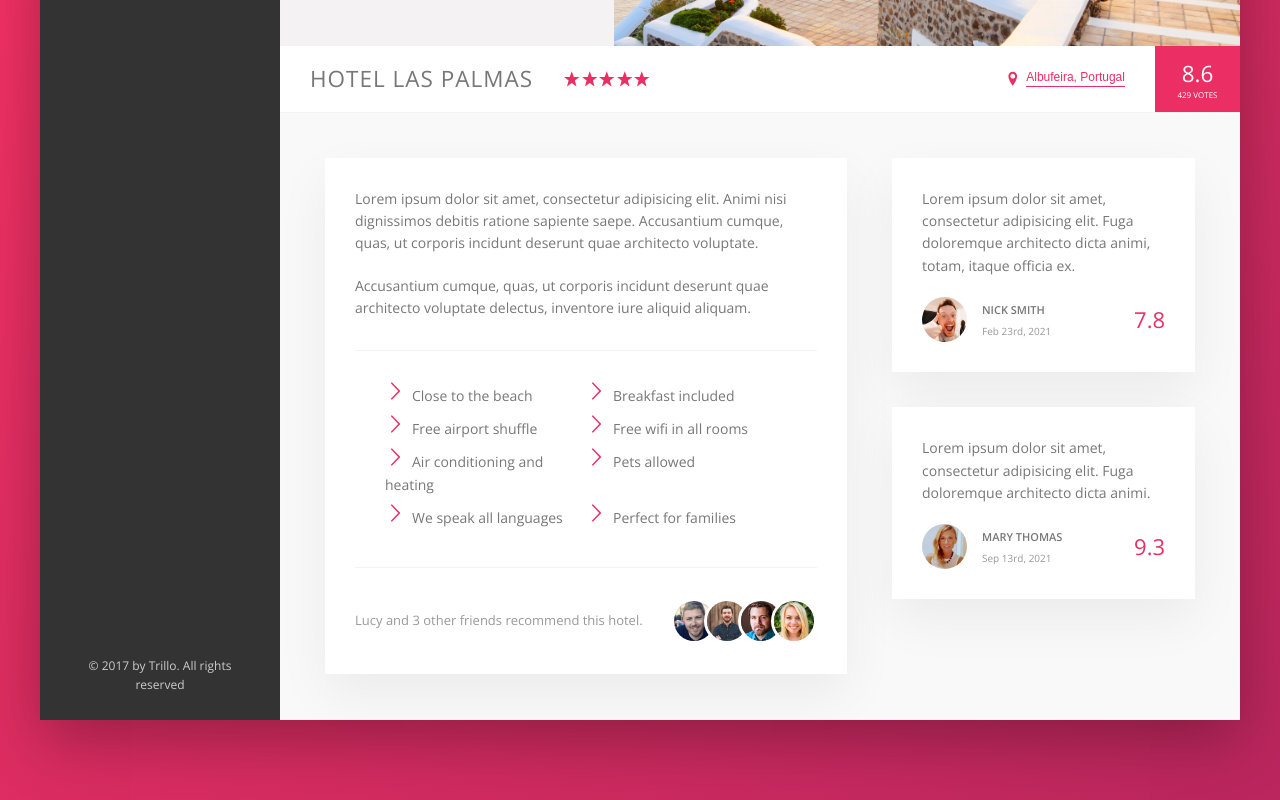
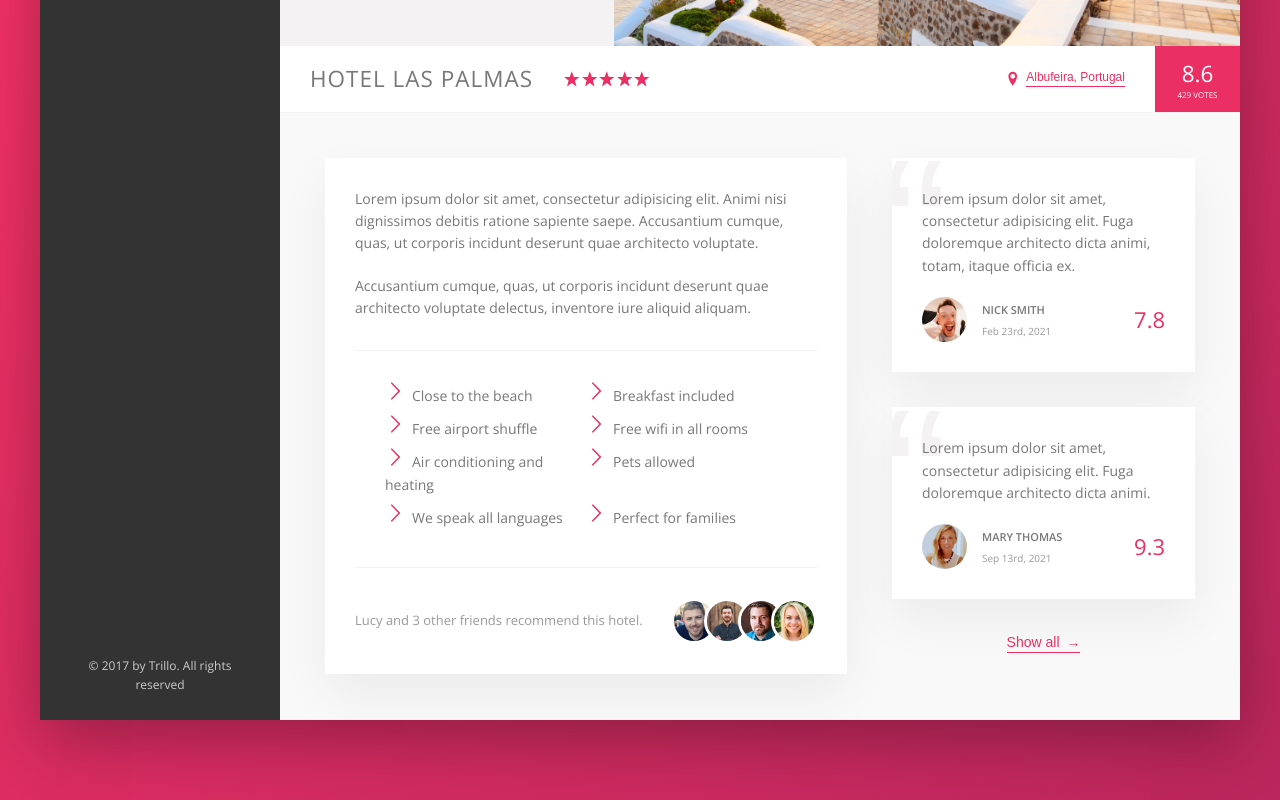
Before and after one commit to StRane/Trillo-spinoff, a website: page index.html in a window 1280 px wide. Shown: the part 480-1280 px from the top of the page. Drawn offline with nearby package versions, Linux system fonts and the light colour scheme.

Commit message:
User reviews section- Part 2
Aligning button at the bottom and using left quotation mark inside flexbox with css styling

```diff
--- a/index.html
+++ b/index.html
@@ -244,6 +244,8 @@
                   <div class="review__rating">9.3</div>
                 </figcaption>
               </figure>
+
+              <button class="btn-inline">Show all <span>&rarr;</span></button>
             </div>
           </div>
         </main>
--- a/sass/_components.scss
+++ b/sass/_components.scss
@@ -274,8 +274,16 @@
   cursor: pointer;
   transition: all 0.2s;
 
+  & span {
+    margin-left: 3px;
+    transition: margin-left 0.2s;
+  }
+
   &:hover {
     color: var(--color-grey-dark-1);
+    span {
+      margin-left: 8px;
+    }
   }
 
   &:focus {
@@ -383,9 +391,13 @@
   box-shadow: var(--shadow-light);
   padding: 3rem;
   margin-bottom: 3.5rem;
+  position: relative;
+  overflow: hidden;
 
   &__text {
     margin-bottom: 2rem;
+    z-index: 10;
+    position: relative;
   }
 
   &__user {
@@ -421,4 +433,16 @@
     font-size: 2.2rem;
     font-weight: 300;
   }
+
+  &::before {
+    content: "\201C";
+    position: absolute;
+    top: -2.75rem;
+    left: -1rem;
+    line-height: 1;
+    font-size: 20rem;
+    color: var(--color-grey-light-2);
+    font-family: sans-serif;
+    z-index: 1;
+  }
 }
--- a/sass/_layout.scss
+++ b/sass/_layout.scss
@@ -53,4 +53,8 @@
 
 .user-reviews {
   flex: 1;
+
+  display: flex;
+  flex-direction: column;
+  align-items: center;
 }
```
Also changed, not shown: css/style.css.
